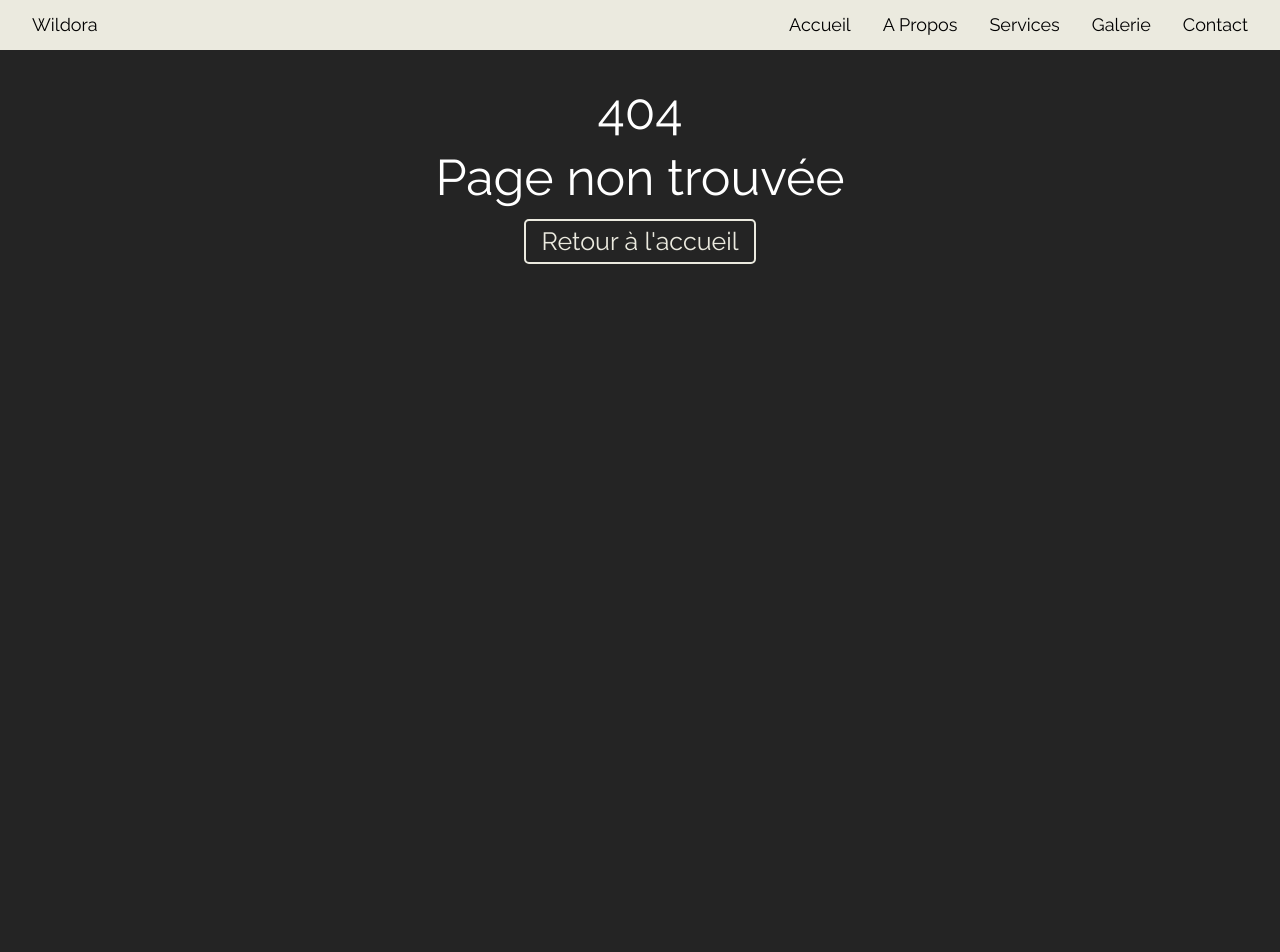
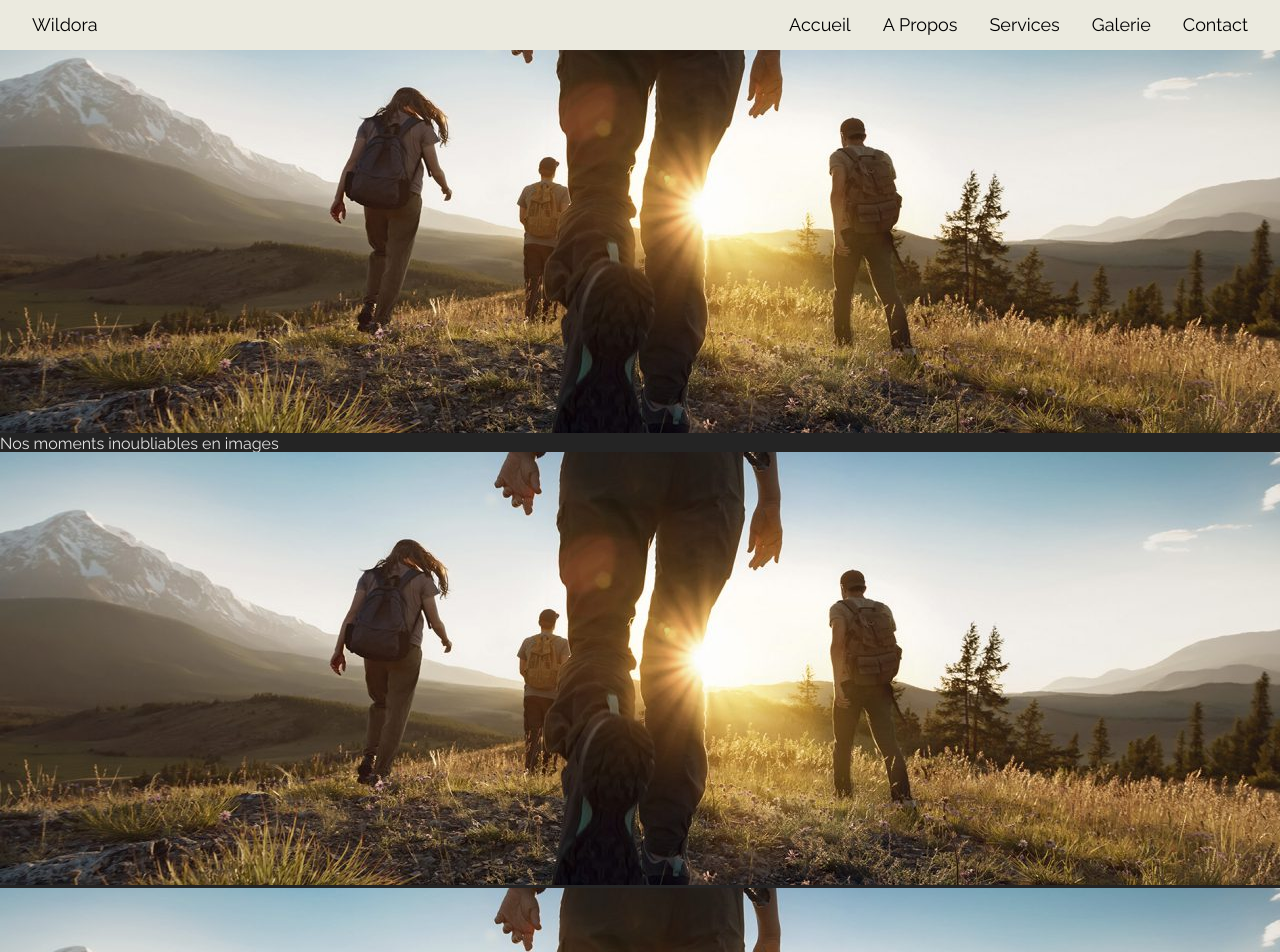
Before and after one commit to julien382/Wildora, a React (Vite) app: page /galerie in a window 1280 px wide. Before the commit this address had no page. Shown: the top 952 px of the page. Before the commit the page ends 800 px from the top, so only its background shows below. Built offline with nearby package versions, Linux system fonts and the light colour scheme.

Commit message:
create galerie page

```diff
--- a/src/App.jsx
+++ b/src/App.jsx
@@ -6,6 +6,7 @@ import ErrorPage from "./pages/ErrorPage/ErrorPage";
 import Header from "./components/Header/Header";
 import AboutPage from "./pages/AboutPage/AboutPage";
 import ServicesPage from "./pages/ServicesPage/ServicesPage";
+import GaleriePage from "./pages/GaleriePage/GaleriePage";
 
 
 function App() {
@@ -23,6 +24,7 @@ function App() {
           <Route path="/" element={<MainPage />} />
           <Route path="/a_propos" element={<AboutPage />} />
           <Route path="/services" element={<ServicesPage />} />
+          <Route path="/galerie" element={<GaleriePage />} />
           <Route path="/*" element={<ErrorPage />} />
         </Routes>
       </main>
--- /dev/null
+++ b/src/pages/GaleriePage/GaleriePage.jsx
@@ -0,0 +1,43 @@
+import './GaleriePage.scss'
+import mainImage from '../../assets/img/rando.jpg';
+
+const GaleriePage = () => {
+    return (
+        <div>
+            <section className='topGaleriePage'>
+                <img className='topGaleriePageImage' src={mainImage} alt="mainImage"></img>
+                <h1 className='topGaleriePageTitle'>Nos moments inoubliables en images</h1>
+            </section>
+
+            <section className='galeriePage'>
+                <div className='galeriePageCard'>
+                    <img className='galeriePageImage' src={mainImage} alt="mainImage"></img>
+                </div>
+
+                <div className='galeriePageCard'>
+                    <img className='galeriePageImage' src={mainImage} alt="mainImage"></img>
+                </div>
+
+                <div className='galeriePageCard'>
+                    <img className='galeriePageImage' src={mainImage} alt="mainImage"></img>
+                </div>
+
+                <div className='galeriePageCard'>
+                    <img className='galeriePageImage' src={mainImage} alt="mainImage"></img>
+                </div>
+
+                <div className='galeriePageCard'>
+                    <img className='galeriePageImage' src={mainImage} alt="mainImage"></img>
+                </div>
+
+                <div className='galeriePageCard'>
+                    <img className='galeriePageImage' src={mainImage} alt="mainImage"></img>
+                </div>
+
+            </section>
+
+        </div>
+    )
+}
+
+export default GaleriePage
```
Also changed, not shown: src/pages/GaleriePage/GaleriePage.scss (added).
